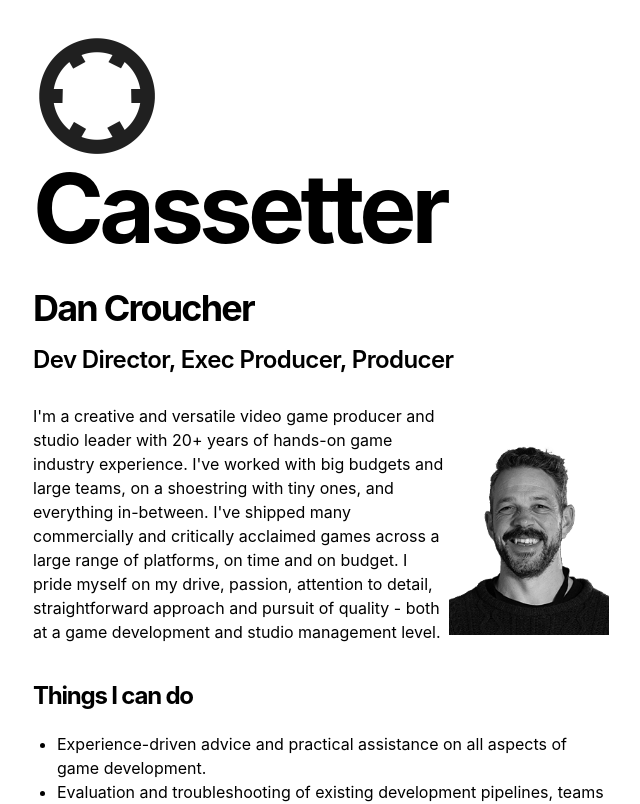
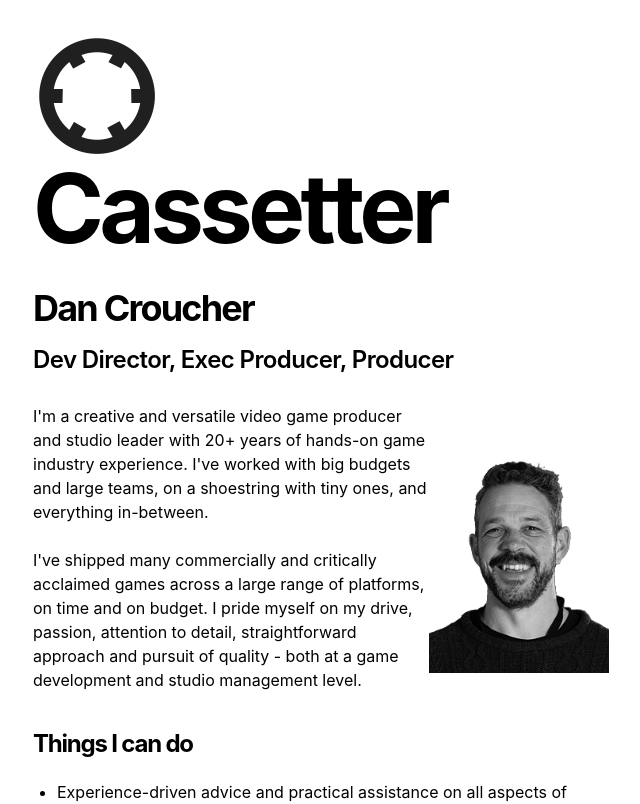
Before and after one commit to dancroucher/cassetter, a Next.js app: page /danCroucher in a window 1280 px wide. Shown: the top 804 px of the page, without its empty margins (319-959 px from the left). Built offline with nearby package versions, Linux system fonts and the light colour scheme.

Commit message:
Update page.tsx

```diff
--- a/app/danCroucher/page.tsx
+++ b/app/danCroucher/page.tsx
@@ -20,13 +20,14 @@ export default function DanCroucher() {
       <p className="prose mb-4 flex items-center">
         <span>
           I'm a creative and versatile video game producer and studio leader with 20+ years of hands-on game industry experience. I've worked with big budgets and large teams, on a shoestring with tiny ones, and everything in-between.
+          <br /><br />
           I've shipped many commercially and critically acclaimed games across a large range of platforms, on time and on budget. I pride myself on my drive, passion, attention to detail, straightforward approach and pursuit of quality - both at a game development and studio management level.
         </span>
         <Image
             src={danCroucherPic}
-            width={160}
-            height={180}
-            alt="Logo"
+            width={180}
+            height={240}
+            alt=""
             className="ml-4"
           />
       </p>
```
